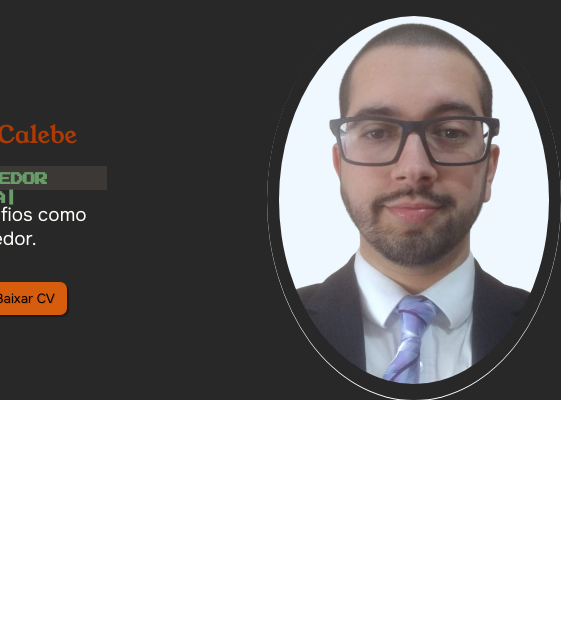
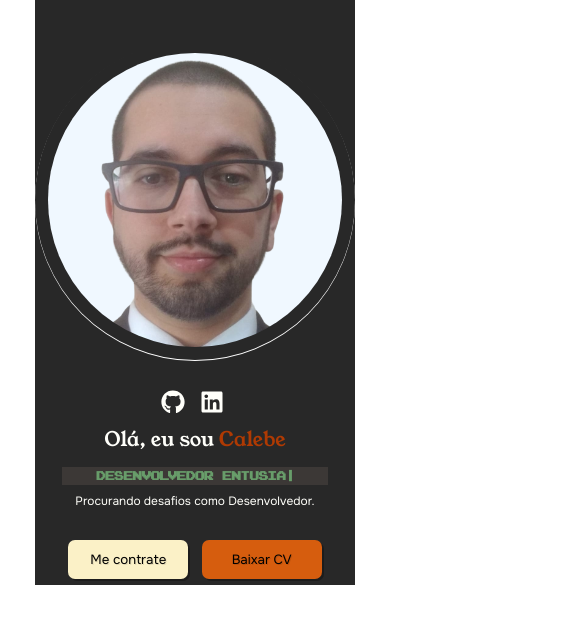
Before and after one commit to CalebeCopello/portfolio, a React (Create React App) app in the folder client/: page / in a window 390 px wide. Shown: the top 624 px of the page, 561 px wide, since content can reach past the window. Built offline with nearby package versions, Linux system fonts and the light colour scheme.

Commit message:
Media queries

```diff
--- a/client/src/PortfolioContainer/Home/Profile.css
+++ b/client/src/PortfolioContainer/Home/Profile.css
@@ -91,3 +91,61 @@
     transition: 0.2s ease-out;
     color: var(--blue0);
 }
+
+@media screen and (max-width: 1110px) {
+    .profile-picture{
+        margin-left: 80px;
+    }
+    .profile-details-name{
+        font-size: 20px;
+    }
+    .profile-details-role .primary-text {
+        font-size: 12px;
+    }
+    .profile-options .btn {
+        width: 120px;
+        padding: 11px 0;
+        z-index: 700;
+    }
+}
+
+@media screen and (max-width: 910px) {
+    .profile-picture {
+        height: 320px;
+        width: 320px;
+        margin-left: 4px;
+    }
+}
+
+@media screen and (max-width: 810px) {
+    .profile-picture {
+        margin: 0 !important;
+    }
+    .profile-parent{
+        flex-direction: column-reverse;
+        margin-top: 40px;
+    }
+    .profile-options{
+        display: flex;
+        justify-content: space-between;
+    }
+    .profile-details{
+        margin: 25px 0 0;
+    }
+    .profile-options{
+        margin: 0 !important;
+    }
+    .profile-options .profile-details-role{
+        text-align: center;
+    }
+}
+@media screen and (max-width: 375px) {
+    .profile-picture{
+        height: 275px;
+        width: 275px;
+        margin-top: -90px;
+    }
+    .profile-details{
+        width: 90%;
+    }
+}
```
